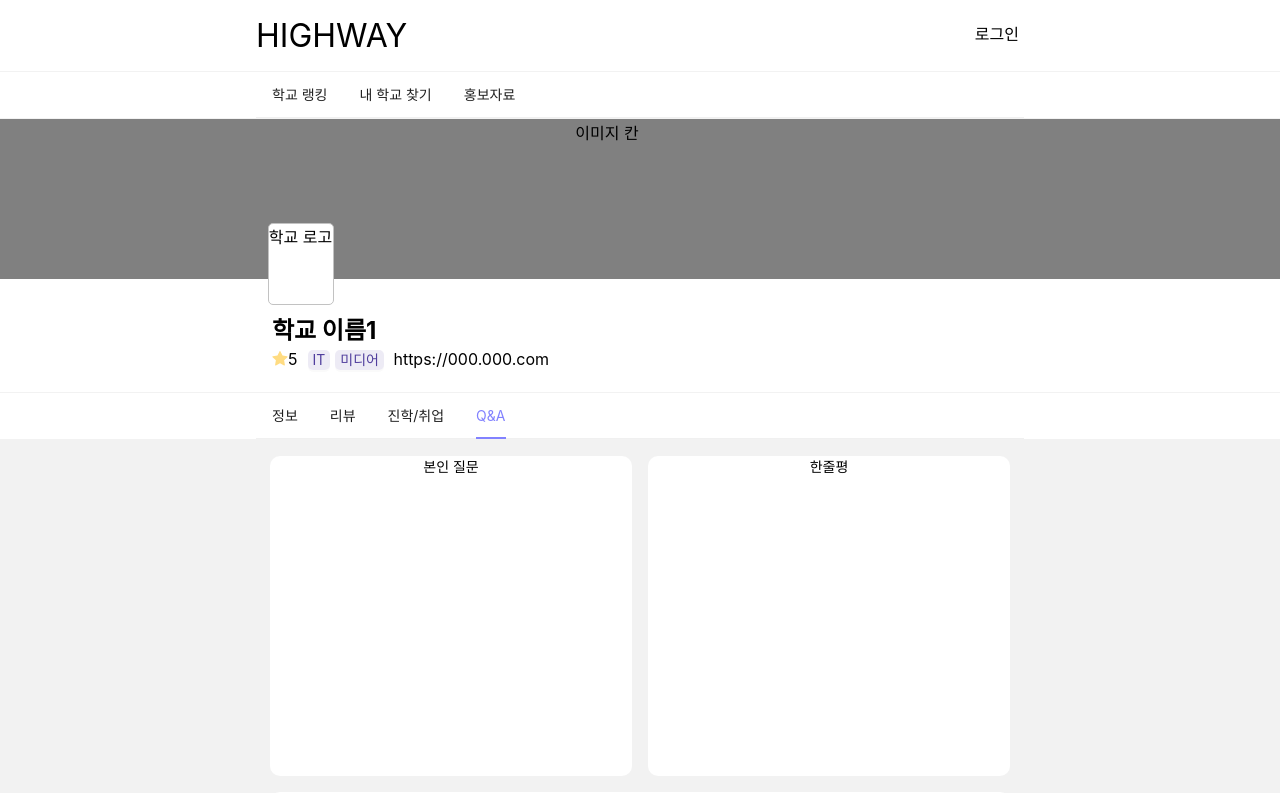
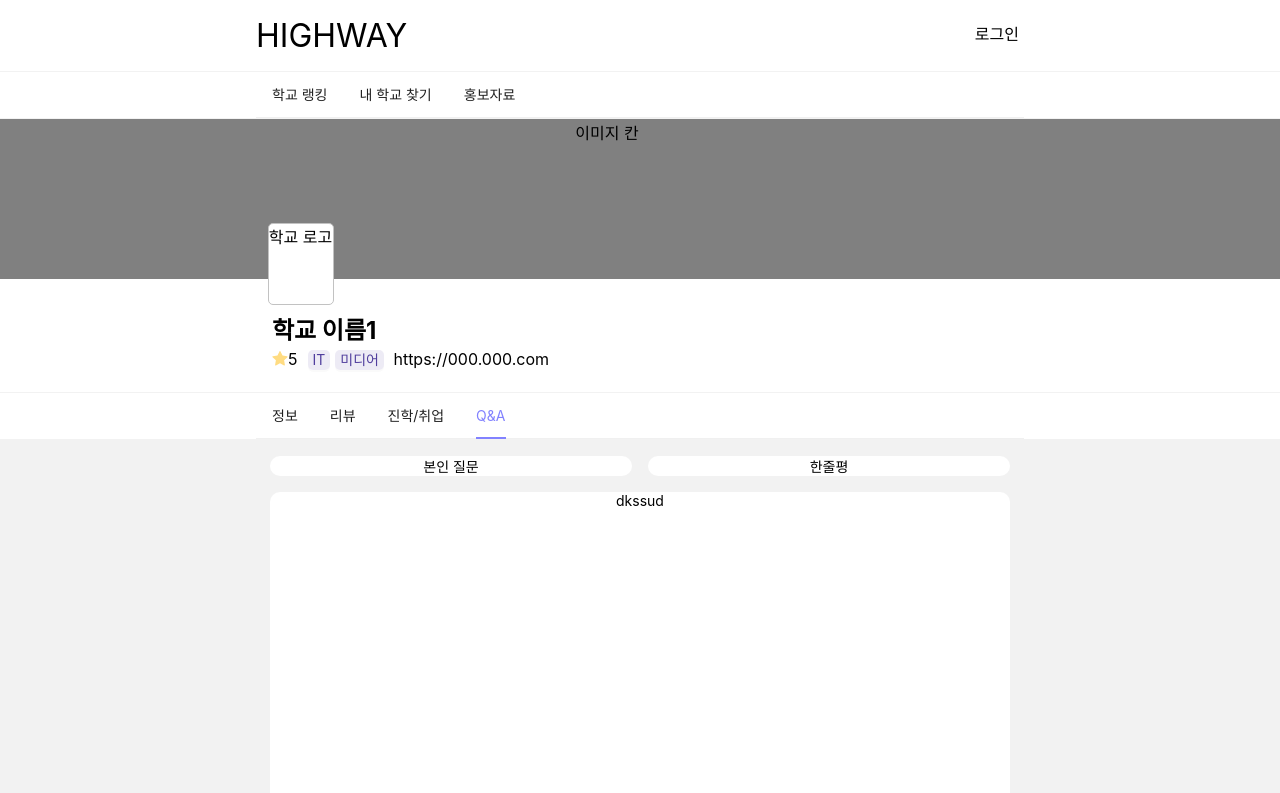
Before and after one commit to jeonjuseong11/gitlab_Mirroring, a React (Create React App) app in the folder highway/: page /schooldetail/1/question in a window 1280 px wide. Shown: the top 793 px of the page. Built offline with nearby package versions, Linux system fonts and the light colour scheme.

Commit message:
Feat : SchoolDetailQuestion
학교 상세페이지 Q&A 탭 styled-component 분리

```diff
--- a/highway/src/components/SchoolDetail/SchoolDetailQuestion.js
+++ b/highway/src/components/SchoolDetail/SchoolDetailQuestion.js
@@ -1,19 +1,7 @@
 import { Col, Row } from "antd";
 import React from "react";
-import styled from "styled-components";
-import { SubPageWrapper } from "./SchoolDetailStyle";
+import { FrequentAsked, QuestionWrapper, SubPageWrapper } from "./SchoolDetailStyle";
 
-const QuestionWrapper = styled.div`
-  background-color: white;
-  border-radius: 10px;
-  height: 20rem;
-`;
-const FrequentAsked = styled.div`
-  background: white;
-  border-radius: 10px;
-  height: 20rem;
-  width: 100%;
-`;
 const SchoolDetailQuestion = () => {
   return (
     <SubPageWrapper>
--- a/highway/src/components/SchoolDetail/SchoolDetailStyle.js
+++ b/highway/src/components/SchoolDetail/SchoolDetailStyle.js
@@ -60,3 +60,14 @@ export const SchoolLogo = styled.div`
   top: 6.5rem;
   right: 29vw;
 `;
+
+export const QuestionWrapper = styled.div`
+  background-color: white;
+  border-radius: 10px;
+`;
+export const FrequentAsked = styled.div`
+  background: white;
+  border-radius: 10px;
+  height: 20rem;
+  width: 100%;
+`;
```
